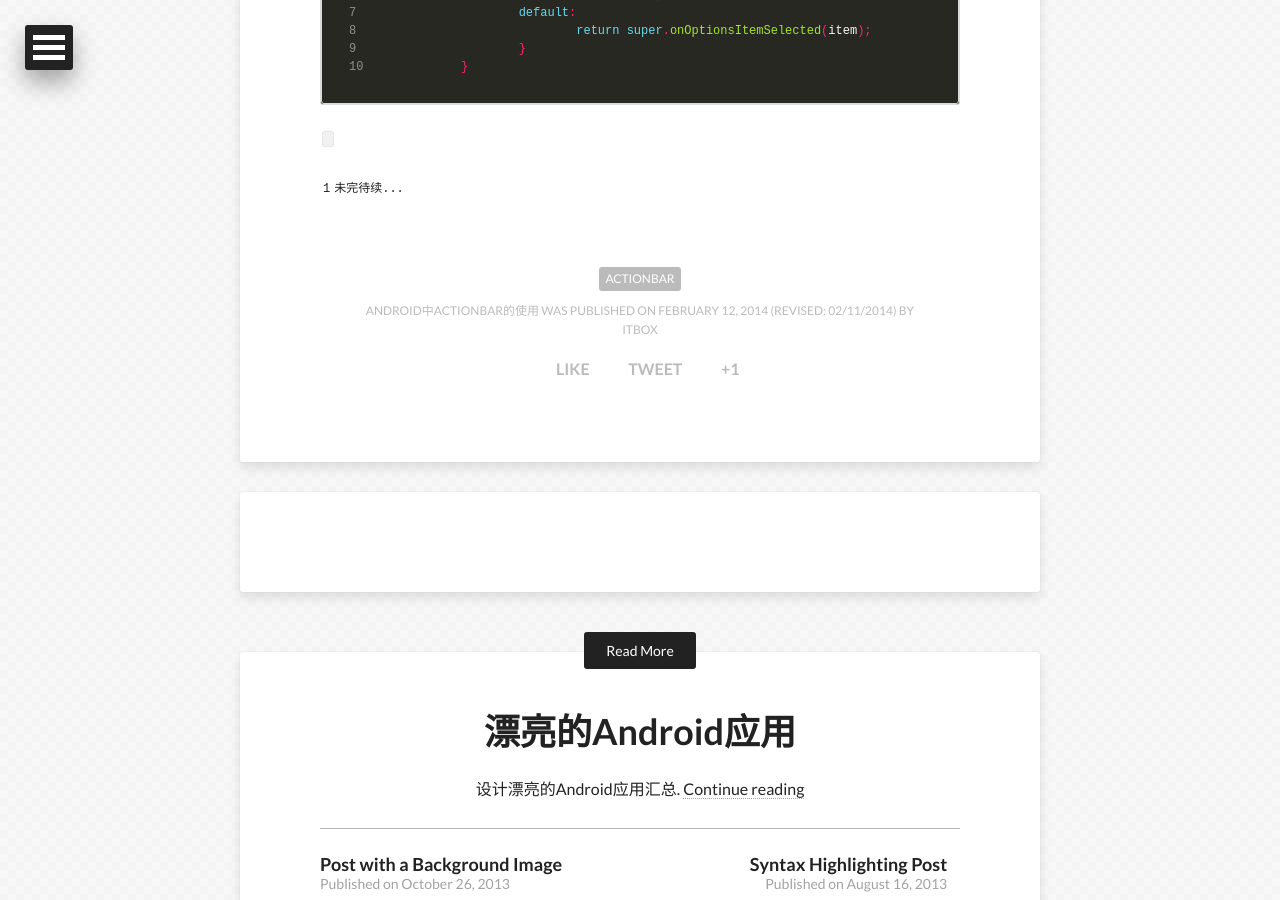
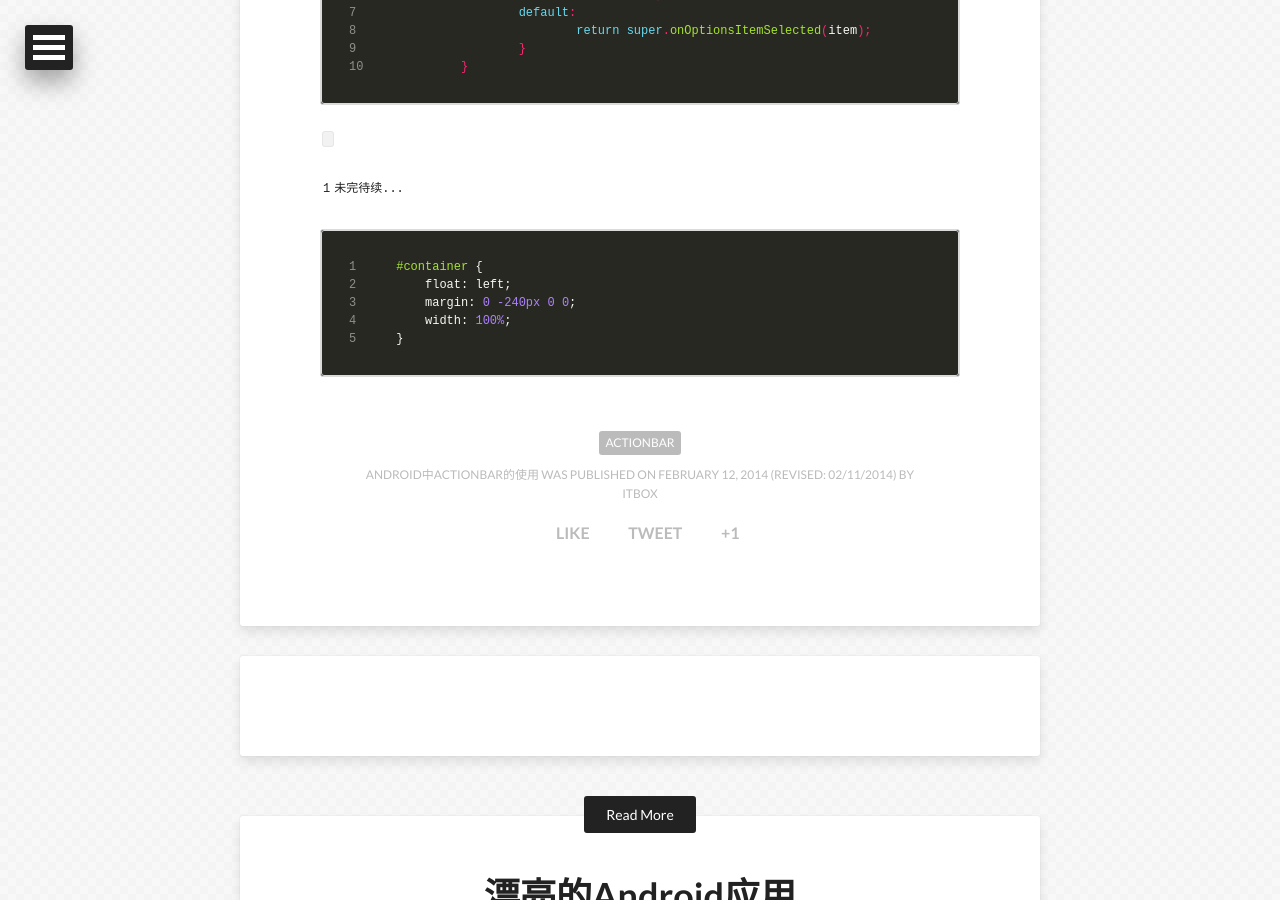
Before and after one commit to ITBox/ITBox.github.io, a Jekyll site: the page built from _posts/2014-02-12-Android-Action-Bar-Use.md, in a window 1280 px wide and 900 px high, scrolled down 2442 px. Built offline with Jekyll 4.4.1, drawn with Linux system fonts in a browser that asks for light colours; nearby versions of some CDN libraries; comment, search, counter and statistics services are not loaded.

Commit message:
Update 2014-02-12-Android-Action-Bar-Use.md

```diff
--- a/_posts/2014-02-12-Android-Action-Bar-Use.md
+++ b/_posts/2014-02-12-Android-Action-Bar-Use.md
@@ -31,10 +31,10 @@ share: true
 
 ~~~ xml
 	<application
-        android:allowBackup="true"
-        android:icon="@drawable/ic_launcher"
-        android:label="@string/app_name"
-        android:theme="@style/Theme.AppCompat" >
+        	android:allowBackup="true"
+        	android:icon="@drawable/ic_launcher"
+        	android:label="@string/app_name"
+        	android:theme="@style/Theme.AppCompat" >
 ~~~
 
 * 配置完主题之后，我们需要将Activity继承ActionBarActivity，如果需要使用v4包中的FragmentActivity也不需要担心，因为ActionBarActivity继承了FragmentActivity。
@@ -74,3 +74,10 @@ share: true
 ~~~
 
 `未完待续...`
+~~~ css
+#container {
+    float: left;
+    margin: 0 -240px 0 0;
+    width: 100%;
+}
+~~~
```
